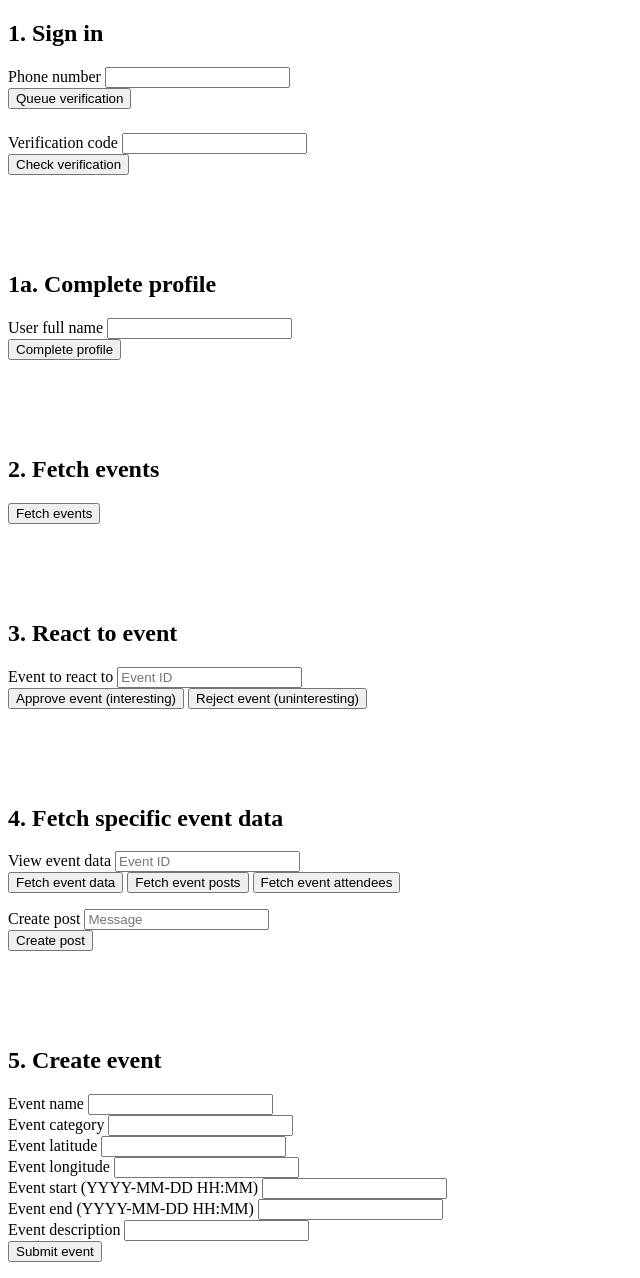
After one commit to Littlemeister/hangpy_webpage, a PHP site: page /techtest.php in a window 1280 px wide. The commit adds this page. Shown: the whole page, without its empty margins (0-640 px from the left). Run offline with PHP 8.4, Linux system fonts and the light colour scheme; some libraries are stand-ins or nearby versions.

Commit message:
Beginning scripts
Beginning scripts

```diff
--- a/index.php
+++ b/index.php
@@ -22,9 +22,7 @@ require_once 'lib/backend_com.php';
     </div>
 
     <?php
-
     require 'scripts.php';
-
     ?>
     <script src="scripts/events.js"></script>
 
--- a/scripts/backend.js
+++ b/scripts/backend.js
@@ -13,10 +13,6 @@ function Backend(){}
 Backend.request = function(queryString, post = null, callback) {
     var url = Backend.BASE_URL + queryString;
     var user = User.current;
-
-    //  Debug
-    user.phoneNumber = "+46721521129";
-    user.authToken = "qTyiOC27RzWeOM54CuoD2ThswK4rU0Hl";
 
     if (user.phoneNumber) {
         url += "&user=" + encodeURIComponent(user.phoneNumber);
--- /dev/null
+++ b/scripts/create_event.js
@@ -0,0 +1,82 @@
+/**
+*   CREATE EVENT
+*
+*   Functions specifically for the create event page.
+*   Events.js is a dependency!
+*/
+
+/**
+*   Gallery files for pending created event.
+*/
+Events.galleryFiles = [];
+
+/**
+*   Currently submitting gallery item.
+*/
+Events.galleryItemIndex = 0;
+
+/**
+*   Creates a new event.
+*   Event object should contain the following decoded event info:
+*       name : event name
+*       category : event category
+*       lat : event location latitude
+*       long : event location longitude
+*       starts : start datetime in the format YYYY-MM-DD HH:MM
+*       ends : end datetime in the format YYYY-MM-DD HH:MM
+*       description : (optional) event description
+*/
+Events.createEvent = function(eventObj) {
+    $('#_create-event-status').html('Submitting event');
+
+    Backend.request("action=create_event", eventObj,
+                    Events.parseCreateEvent);
+}
+
+Events.parseCreateEvent = function(response) {
+
+    if (response == FAILED){
+        Events.onCreateEventFailed();
+        return;
+    }
+    $('#_create-event-status').html('Response: ' + response + " (SUCCESS)");
+
+    var eventObj = JSON.parse(response);
+
+    Events.createdEventId = eventObj.event_id;
+    Events.submitGallery();
+}
+
+/**
+*   Submits the next gallery item.
+*/
+Events.submitNextGalleryItem = function() {
+    var formData = new FormData();
+    formData.append('uploaded_file', Events.galleryFiles[Events.galleryItemIndex], '0.jpg');
+
+    Backend.request('action=append_gallery&event_id=' + Events.createdEventId,
+                   formData, Events.onSubmitGalleryItem);
+}
+
+Events.onSubmitGalleryItem = function(response){
+    if (Events.galleryItemIndex == Events.galleryFiles.length - 1){
+
+        //  Last one
+        Events.onSubmittedGallery();
+
+    } else {
+        Events.galleryItemIndex++;
+        Events.submitNextGalleryItem();
+    }
+}
+
+Events.onSubmittedGallery = function() {
+    Events.onCreateEventSuccess();
+}
+
+Events.onCreateEventSuccess = function() {
+}
+
+Events.onCreateEventFailed = function() {
+    $('#_create-event-status').html('Response: ' + response + " (FAILED)");
+}
--- a/scripts/events.js
+++ b/scripts/events.js
@@ -57,6 +57,10 @@ Events.fetchWithLocation = function(latitude = 0.0, longitude = 0.0,
 }
 
 Events.parseEvents = function(response, page){
+    if (response == UNAUTHORIZED) {
+        $('#_events').html('Can\'t fetch events: unauthorized');
+        return;
+    }
 
     var obj = JSON.parse(response);
 
@@ -67,7 +71,7 @@ Events.parseEvents = function(response, page){
         return;
     }
 
-    $('#events').html(JSON.stringify(events));
+    $('#_events').html(JSON.stringify(events));
 }
 
 /**
@@ -75,3 +79,85 @@ Events.parseEvents = function(response, page){
 */
 Events.onNoEvents = function(){
 }
+
+/**
+*   Fetched a specific event.
+*/
+Events.fetchSpecific = function(eventId){
+    Backend.request('out=event_details&event_id=' + eventId, null,
+                    Events.parseEventData);
+}
+
+Events.parseEventData = function(response){
+    $('#_event-data-status').html("Event data response: " + response);
+}
+
+/**
+*   Fetched user posts for a specific event.
+*/
+Events.fetchAttendees = function(eventId){
+    Backend.request('out=attendees&event_id=' + eventId, null,
+                    Events.fetchAttendees);
+}
+
+Events.parseAttendees = function(response){
+    $('#_event-attendees-status').html("Event attendees response: " + response);
+}
+
+/**
+*   Fetched user posts for a specific event.
+*/
+Events.fetchUserPosts = function(eventId){
+    Backend.request('out=user_posts&event_id=' + eventId, null,
+                    Events.parseUserPosts);
+}
+
+Events.parseUserPosts = function(response){
+    $('#_event-posts-status').html("Event posts response: " + response);
+}
+
+/**
+*   Writes on a event; creates a user post for a specific event.
+*   If replying to another post, pass replyTo as its ID.
+*/
+Events.createUserPost = function(eventId, message, replyTo){
+
+    var postData = {
+
+        text: message,
+        event_id: eventId
+
+    };
+
+    if (replyTo) {
+        postData.reply_to = replyTo;
+    }
+
+    Backend.request('action=create_user_post', postData, Events.parseCreateUserPost);
+}
+
+Events.parseCreateUserPost = function(response){
+    $('#_event-posts-create-status').html("Response: " + response);
+}
+
+/**
+*   Approves a specific event.
+*   This means the user is interested in attending the event.
+*/
+Events.approveEvent = function(eventId){
+    Backend.request('action=approve_event&event_id=' + eventId, null,
+                    Events.parseApproveOrRejectEvent);
+}
+
+/**
+*   Rejects a specific event.
+*   This means the user is not interested in attending the event.
+*/
+Events.rejectEvent = function(eventId){
+    Backend.request('action=reject_event&event_id=' + eventId, null,
+                    Events.parseApproveOrRejectEvent);
+}
+
+Events.parseApproveOrRejectEvent = function(response) {
+    $('#_event-react-status').html("Response: " + response);
+}
--- /dev/null
+++ b/techtest.php
@@ -0,0 +1,152 @@
+<?php
+
+/**
+*   TECH TEST
+*/
+
+//  User functions and data
+require 'lib/user.php';
+
+//  Backend communication
+require_once 'lib/backend_com.php';
+
+?>
+
+<!DOCTYPE html>
+
+<html>
+
+<body>
+    <h2>1. Sign in</h2>
+    <p id="_user"></p>
+    <p id="_user-data"></p>
+    <div>
+        <label for="phone-num">Phone number</label>
+        <input id="phone-num" type="text">
+    </div>
+
+    <button onclick="User.queueVerification($('#phone-num').val())">Queue verification</button>
+
+    <!-- Input verification -->
+    <div style="margin-top: 24px">
+        <label for="input-verif">Verification code</label>
+        <input id="input-verif" type="text" maxlength="6">
+    </div>
+    <button onclick="User.checkVerification($('#input-verif').val())">Check verification</button>
+    <p id="_verif-status"></p>
+
+
+    <h2 style="margin-top: 96px">1a. Complete profile</h2>
+    <!-- Input full name -->
+    <div>
+        <label for="user-full-name">User full name</label>
+        <input id="user-full-name" type="text" maxlength="255">
+    </div>
+    <button onclick="completeProfile()">Complete profile</button>
+    <script>
+        function completeProfile(){
+            User.updateProfile({
+
+                full_name: $('#user-full-name').val()
+
+            }, function(response){
+                $('#_complete-profile-status').html("Response: " + response);
+            });
+        }
+    </script>
+    <p id="_complete-profile-status"></p>
+
+
+
+    <h2 style="margin-top: 96px">2. Fetch events</h2>
+    <p id="_events"></p>
+    <button onclick="Events.fetch()">Fetch events</button>
+
+
+    <h2 style="margin-top: 96px">3. React to event</h2>
+    <!-- Specific event -->
+    <div>
+        <label for="event-react-id">Event to react to</label>
+        <input id="event-react-id" type="text" maxlength="3" placeholder="Event ID">
+    </div>
+    <button onclick="Events.approveEvent($('#event-data').val())">Approve event (interesting)</button>
+    <button onclick="Events.rejectEvent($('#event-data').val())">Reject event (uninteresting)</button>
+    <p id="_event-react-status"></p>
+
+
+    <h2 style="margin-top: 96px">4. Fetch specific event data</h2>
+    <!-- Specific event -->
+    <div>
+        <label for="event-data">View event data</label>
+        <input id="event-data" type="text" maxlength="3" placeholder="Event ID">
+    </div>
+    <button onclick="Events.fetchSpecific($('#event-data').val())">Fetch event data</button>
+    <button onclick="Events.fetchUserPosts($('#event-data').val())">Fetch event posts</button>
+    <button onclick="Events.fetchAttendees($('#event-data').val())">Fetch event attendees</button>
+    <p id="_event-data-status"></p>
+    <p id="_event-posts-status"></p>
+    <p id="_event-attendees-status"></p>
+
+    <div>
+        <label for="post-message-input">Create post</label>
+        <input id="post-message-input" type="text" maxlength="255" placeholder="Message">
+    </div>
+    <button onclick="Events.createUserPost($('#event-data').val(), $('#post-message-input').val(), 0)">Create post</button>
+    <p id="_event-posts-create-status"></p>
+
+
+    <h2 style="margin-top: 96px">5. Create event</h2>
+    <!-- Create event -->
+    <div>
+        <label for="cr-event-name">Event name</label>
+        <input id="cr-event-name" type="text" maxlength="255">
+    </div>
+    <div>
+        <label for="cr-event-category">Event category</label>
+        <input id="cr-event-category" type="text" maxlength="255">
+    </div>
+    <div>
+        <label for="cr-event-lat">Event latitude</label>
+        <input id="cr-event-lat" type="text" maxlength="255">
+    </div>
+    <div>
+        <label for="cr-event-long">Event longitude</label>
+        <input id="cr-event-long" type="text" maxlength="255">
+    </div>
+    <div>
+        <label for="cr-event-starts">Event start (YYYY-MM-DD HH:MM)</label>
+        <input id="cr-event-starts" type="text" maxlength="255">
+    </div>
+    <div>
+        <label for="cr-event-ends">Event end (YYYY-MM-DD HH:MM)</label>
+        <input id="cr-event-ends" type="text" maxlength="255">
+    </div>
+    <div>
+        <label for="cr-event-description">Event description</label>
+        <input id="cr-event-description" type="text" maxlength="255">
+    </div>
+    <button onclick="submitEvent()">Submit event</button>
+    <script>
+        function submitEvent(){
+            Events.createEvent({
+                name: $('#cr-event-name').val(),
+                category: $('#cr-event-category').val(),
+                lat: $('#cr-event-lat').val(),
+                long: $('#cr-event-long').val(),
+                starts: $('#cr-event-starts').val(),
+                ends: $('#cr-event-ends').val(),
+                description: $('#cr-event-description').val()
+            });
+        }
+    </script>
+
+    <p id="_create-event-status"></p>
+
+
+
+    <?php require 'scripts.php';?>
+    <script src="scripts/events.js"></script>
+    <script src="scripts/create_event.js"></script>
+</body>
+
+</html>
```
Also changed, not shown: scripts/user.js (+40 -12 lines).
